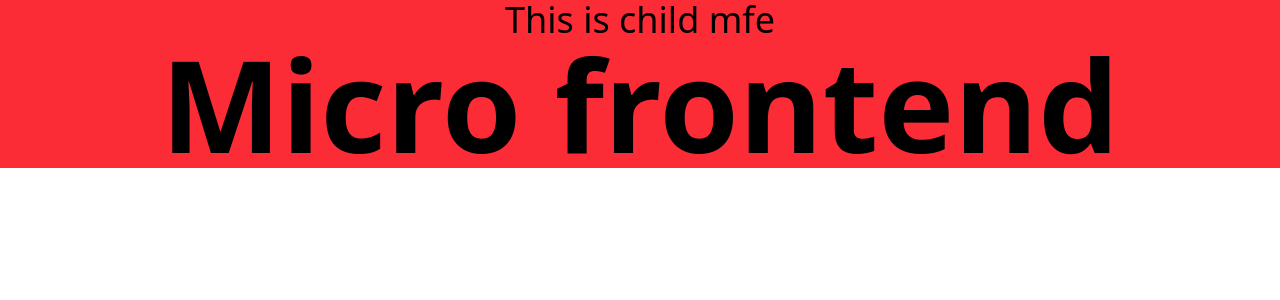
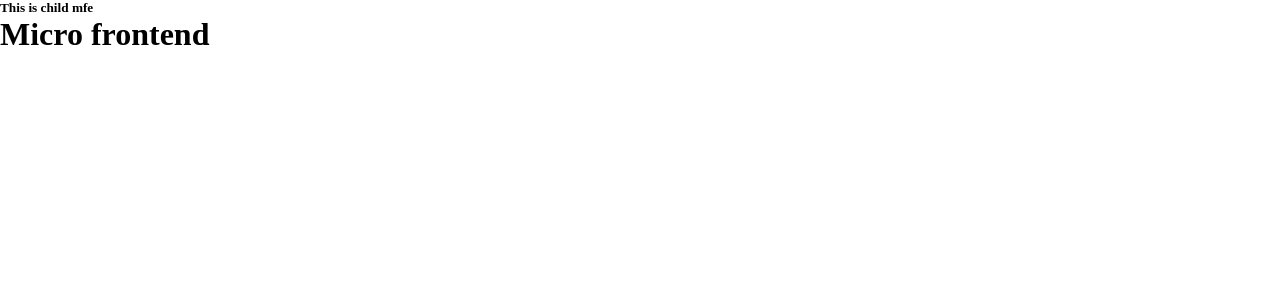
Before and after one commit to L-Bisht/child-mfe, a React (Vite) app: page / in a window 1280 px wide. Shown: the top 300 px of the page. Built offline with nearby package versions, Linux system fonts and the light colour scheme.

Commit message:
refactor: remove Tailwind CSS integration and clean up styles

```diff
--- a/package.json
+++ b/package.json
@@ -12,13 +12,10 @@
     "preview": "vite preview"
   },
   "dependencies": {
-    "@tailwindcss/vite": "^4.1.17",
     "react": "^19.2.0",
     "react-dom": "^19.2.0",
     "single-spa": "^6.0.3",
-    "single-spa-react": "^6.0.2",
-    "tailwindcss": "^4.1.17",
-    "vite-plugin-single-spa": "^1.1.0"
+    "single-spa-react": "^6.0.2"
   },
   "devDependencies": {
     "@eslint/js": "^9.39.1",
--- a/src/App.css
+++ b/src/App.css
@@ -1,5 +1,3 @@
-@import "tailwindcss";
-
 * {
   margin: 0;
   padding: 0;
--- a/src/App.tsx
+++ b/src/App.tsx
@@ -1,13 +1,13 @@
+import "./index.css";
+
 function App() {
   return (
-    <div className="w-full h-full">
-      <main className="flex justify-center items-center w-full h-full bg-red-500">
-        <div className="text-center">
-          <h5 className="text-4xl">This is child mfe</h5>
-          <h1 className="text-9xl font-extrabold">Micro frontend</h1>
-        </div>
-      </main>
-    </div>
+    <main>
+      <div>
+        <h5>This is child mfe</h5>
+        <h1>Micro frontend</h1>
+      </div>
+    </main>
   );
 }
 
--- a/src/index.css
+++ b/src/index.css
@@ -1,11 +1,4 @@
-@import "tailwindcss";
-
 * {
   margin: 0;
   padding: 0;
 }
-
-/* Ensure styles are injected as side effect */
-:root {
-  --tw-init: 1;
-}
--- a/src/single-spa-app.tsx
+++ b/src/single-spa-app.tsx
@@ -1,31 +1,8 @@
 // child/src/single-spa-app.tsx
-// IMPORTANT: Import CSS first, before anything else
-import "./index.css";
-
 import React from "react";
 import ReactDOMClient from "react-dom/client";
 import singleSpaReact from "single-spa-react";
 import App from "./App";
-
-// Function to dynamically inject CSS stylesheet
-function injectStylesheet() {
-  // Only inject if not already injected
-  if (document.getElementById("child-mfe-styles")) {
-    return;
-  }
-
-  const link = document.createElement("link");
-  link.id = "child-mfe-styles";
-  link.rel = "stylesheet";
-  // Use relative path that works both locally and on parent
-  // @vite-ignore - CSS file is generated at build time
-  link.href = new URL("./child-mfe.css", import.meta.url).href;
-
-  document.head.appendChild(link);
-}
-
-// Inject styles when module loads
-injectStylesheet();
 
 const lifecycles = singleSpaReact({
   React,
--- a/tailwind.config.ts
+++ /dev/null
@@ -1,9 +0,0 @@
-import type { Config } from "tailwindcss";
-
-export default {
-  content: ["./index.html", "./src/**/*.{js,ts,jsx,tsx}"],
-  theme: {
-    extend: {},
-  },
-  plugins: [],
-} satisfies Config;
--- a/vite.config.ts
+++ b/vite.config.ts
@@ -1,8 +1,7 @@
 // vite.config.ts (for dev mode - serves standalone)
 import { defineConfig } from "vite";
 import react from "@vitejs/plugin-react";
-import tailwindcss from "@tailwindcss/vite";
 
 export default defineConfig({
-  plugins: [react(), tailwindcss()],
+  plugins: [react()],
 });
--- a/vite.mfe.config.ts
+++ b/vite.mfe.config.ts
@@ -1,10 +1,9 @@
-// vite.mfe.config.ts - For single-spa MFE with proper CSS bundling
+// vite.mfe.config.ts - For single-spa MFE
 import { defineConfig } from "vite";
 import react from "@vitejs/plugin-react";
-import tailwindcss from "@tailwindcss/vite";
 
 export default defineConfig({
-  plugins: [react(), tailwindcss()],
+  plugins: [react()],
   build: {
     outDir: "dist/mfe",
     lib: {
@@ -24,8 +23,6 @@ export default defineConfig({
         },
       },
     },
-    // Ensure CSS is handled properly with Tailwind v4
-    cssCodeSplit: false,
     sourcemap: false,
   },
 });
--- a/vite.standalone.config.ts
+++ b/vite.standalone.config.ts
@@ -1,10 +1,9 @@
 // vite.standalone.config.ts - For standalone HTML app
 import { defineConfig } from "vite";
 import react from "@vitejs/plugin-react";
-import tailwindcss from "@tailwindcss/vite";
 
 export default defineConfig({
-  plugins: [react(), tailwindcss()],
+  plugins: [react()],
   build: {
     outDir: "dist/standalone",
     rollupOptions: {
```
Also changed, not shown: 1 other file (tests, documents, lock files or other folders).
